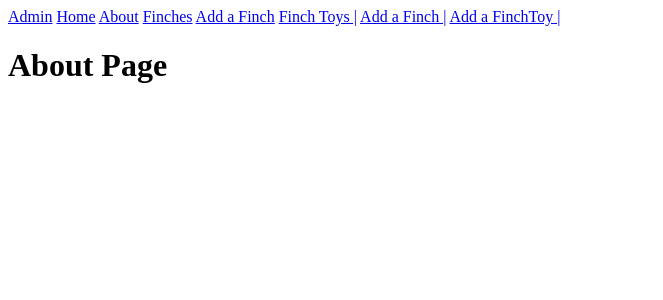
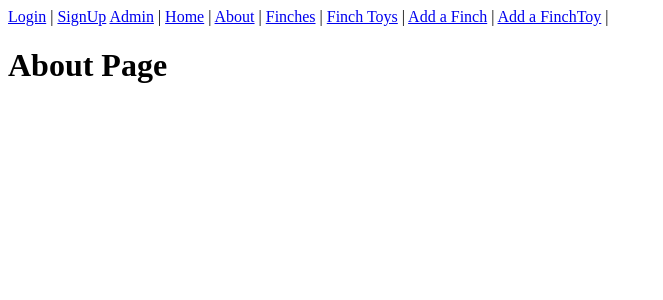
Before and after one commit to preteyz/Finch-collector, a Django app: page /about/ in a window 1280 px wide. Shown: the top 300 px of the page, without its empty margins (0-663 px from the left). Run offline with Django 4.2, Linux system fonts and the light colour scheme.

Commit message:
issue with login redirect

```diff
--- a/djangofinches/settings.py
+++ b/djangofinches/settings.py
@@ -122,3 +122,5 @@ STATIC_URL = 'static/'
 # https://docs.djangoproject.com/en/4.0/ref/settings/#default-auto-field
 
 DEFAULT_AUTO_FIELD = 'django.db.models.BigAutoField'
+
+LOGIN_URL = '/login/'
--- a/main_app/templates/base.html
+++ b/main_app/templates/base.html
@@ -11,14 +11,30 @@
 </head>
 <body>
     <nav>
+        {% if user.is_authenticated %}
+        <span><a href="{% url 'profile' user.username %}">Hello, {{ user.username }}!</a></span>
+        <span> | </span>
+        <span><a href="{% url 'logout' %}">Logout</a></span>
+        <span> | </span>
+        {% else %}
+        <span><a href="{% url 'login' %}">Login</a></span>
+        <span> | </span>
+        <span><a href="{% url 'signup' %}">SignUp</a></span>
+        {% endif %}
         <a href="/admin">Admin</a>
+        <span> | </span>
         <a href="/">Home</a>
+        <span> | </span>
         <a href="/about">About</a>
+        <span> | </span>
         <a href="/finches">Finches</a>
+        <span> | </span>
+        <a href="/finchtoys">Finch Toys</a>
+        <span> | </span>
         <a href="{% url 'finch_create' %}">Add a Finch</a>
-        <a href="/finchtoys">Finch Toys |</a>
-        <a href="{% url 'finch_create' %}">Add a Finch |</a>
-        <a href="{% url 'finchtoys_create' %}">Add a FinchToy |</a>
+        <span> | </span>
+        <a href="{% url 'finchtoys_create' %}">Add a FinchToy</a>
+        <span> | </span>
     </nav>
 
     {% block content %}
--- a/main_app/urls.py
+++ b/main_app/urls.py
@@ -15,6 +15,8 @@ urlpatterns = [
     path('finchtoys/create/', views.Finch_Toy_Create.as_view(), name='finchtoys_create'),
     path('finchtoys/<int:pk>/update/', views.Finch_Toy_Update.as_view(), name='finchtoys_update'),
     path('finchtoys/<int:pk>/delete/', views.Finch_Toy_Delete.as_view(), name='finchtoys_delete'),
-
+    path('login/', views.login_view, name='login'),
+    path('logout/', views.logout_view, name='logout'),
+    path('signup/', views.signup_view, name='signup'),
 
 ]
--- a/main_app/views.py
+++ b/main_app/views.py
@@ -7,6 +7,12 @@ from django.views import View #View class to handle requests
 from django.http import HttpResponse , HttpResponseRedirect
 from .models import Finch, FinchToy
 from django.urls import reverse
+
+# Auth imports
+from django.contrib.auth import authenticate, login, logout
+from django.contrib.auth.forms import UserCreationForm, AuthenticationForm
+from django.contrib.auth.decorators import login_required
+from django.utils.decorators import method_decorator
 
 
 
@@ -56,7 +62,7 @@ class Finch_List(TemplateView):
             context["header"] = "Our Finches"
         return context
 
-
+@method_decorator(login_required, name='dispatch')
 class Finch_Create(CreateView):
     model = Finch
     fields = ['name', 'img', 'age', 'gender', 'user', 'finchtoys']
@@ -78,6 +84,7 @@ class Finch_Detail(DetailView):
     model = Finch
     template_name= "finch_detail.html"
 
+@method_decorator(login_required, name='dispatch')
 class Finch_Update(UpdateView):
     model = Finch
     fields = ['name', 'img', 'age', 'gender', 'user', 'finchtoys']
@@ -86,11 +93,13 @@ class Finch_Update(UpdateView):
     def get_success_url(self) -> str:
         return reverse('finch_detail', kwargs={'pk': self.object.pk})
 
+@method_decorator(login_required, name='dispatch')
 class Finch_Delete(DeleteView):
     model = Finch
     template_name = "finch_delete_confirmation.html"
     success_url = "/finches"
 
+@method_decorator(login_required, name='dispatch')
 def profile(request, username):
     user = User.objects.get(username=username)
     finches = Finch.objects.filter(user=user)
@@ -106,19 +115,63 @@ def finchtoys_show(request, finchtoy_id):
     finchtoy = FinchToy.objects.get(id=finchtoy_id)
     return render(request, 'finchtoy_show.html', {'finchtoy': finchtoy})
 
+@method_decorator(login_required, name='dispatch')
 class Finch_Toy_Create(CreateView):
     model = FinchToy
     fields = '__all__'
     template_name = "finchtoy_form.html"
     success_url = '/finchtoys'
 
+@method_decorator(login_required, name='dispatch')
 class Finch_Toy_Update(UpdateView):
     model = FinchToy
     fields = ['name', 'color']
     template_name = "finchtoy_update.html"
     success_url = '/finchtoys'
 
+@method_decorator(login_required, name='dispatch')
 class Finch_Toy_Delete(DeleteView):
     model = FinchToy
     template_name = "finchtoy_confirm_delete.html"
     success_url = '/finchtoys'
+
+
+def login_view(request):
+    # if POST, then authenticate the user (submitting the username and password)
+    if request.method == 'POST':
+        form = AuthenticationForm(request, request.POST)
+        if form.is_valid():
+            u = form.cleaned_data['username']
+            p = form.cleaned_data['password']
+            user = authenticate(username = u, password = p)
+            if user is not None:
+                if user.is_active:
+                    login(request, user)
+                    return HttpResponseRedirect('/user/'+u)
+                else:
+                    print('The account has been disabled')
+                    # Feel free to redirect them somewhere
+            else:
+                print('The username and/or password is incorrect')
+    else:
+        # user is going to the login page
+        form = AuthenticationForm()
+        return render(request, 'login.html', {'form': form})
+
+def logout_view(request):
+    logout(request)
+    return HttpResponseRedirect('/finches')
+
+def signup_view(request):
+    if request.method == 'POST':
+        form = UserCreationForm(request.POST)
+        if form.is_valid():
+            user = form.save()
+            login(request, user)
+            print('Hey', user.username)
+            return HttpResponseRedirect('/user/'+str(user.username))
+        else:
+            return HttpResponse('<h1>Try again...</h1>')
+    else:
+        form = UserCreationForm()
+        return render(request, 'signup.html', {'form': form})
```
Also changed, not shown: main_app/templates/login.html (added, +14 -0 lines), main_app/templates/signup.html (added, +13 -0 lines).
